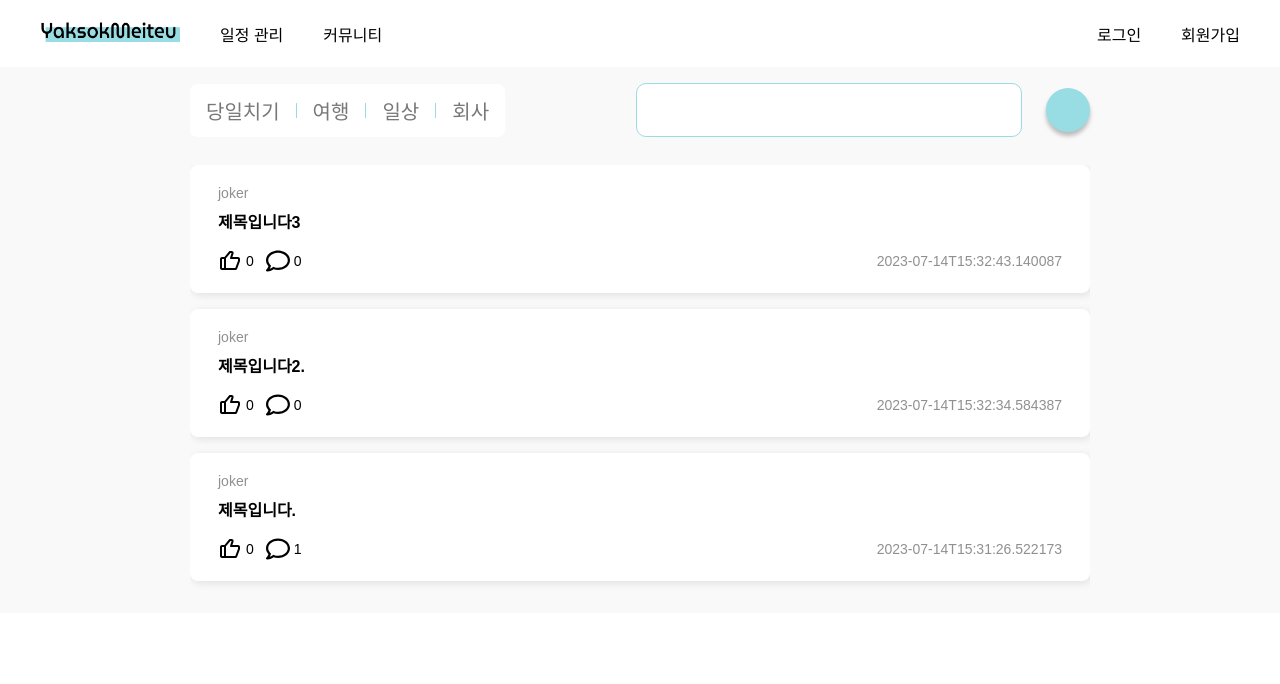
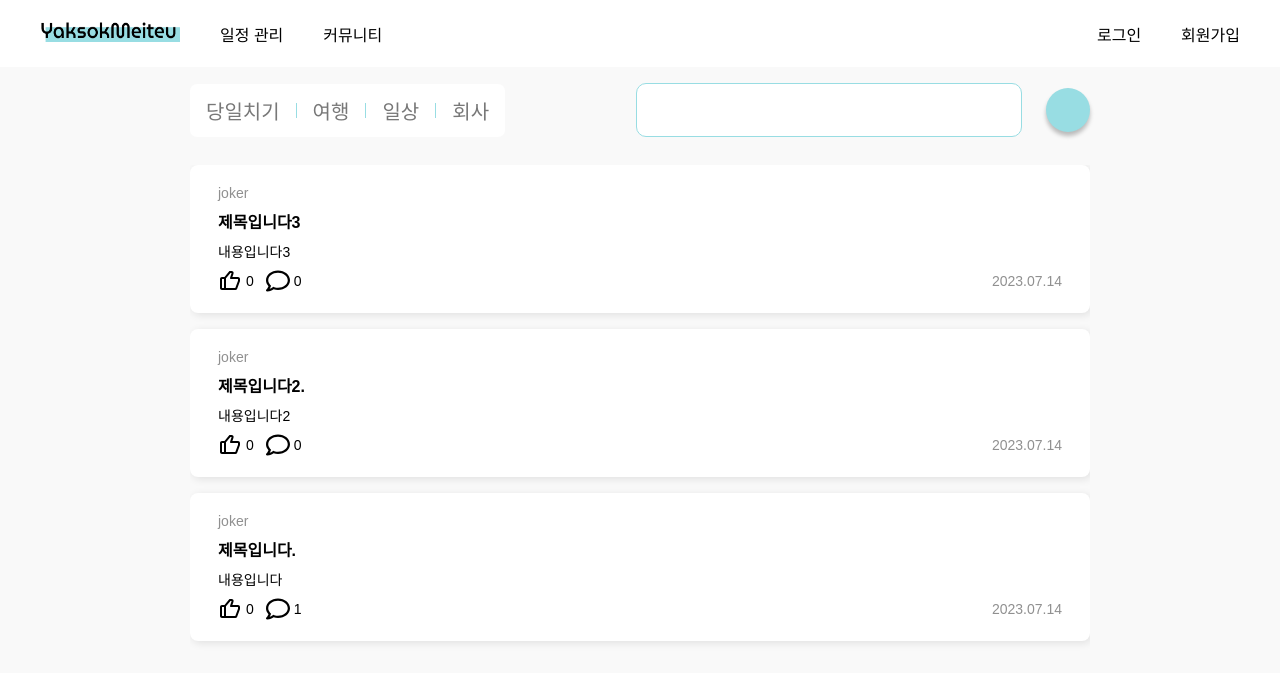
Before and after one commit to codestates-seb/seb44_main_032, a Vue app in the folder client/: page /community in a window 1280 px wide. Shown: the top 684 px of the page. Built offline with nearby package versions, Linux system fonts and the light colour scheme; some icons are missing.

Commit message:
feat : 마이페이지 날짜 라이브러리 추가

```diff
--- a/client/package.json
+++ b/client/package.json
@@ -12,6 +12,7 @@
   "dependencies": {
     "@tanstack/react-query": "^4.29.19",
     "axios": "^1.4.0",
+    "date-fns": "^2.30.0",
     "pretendard": "^1.3.8",
     "prismjs": "^1.29.0",
     "react": "^18.2.0",
--- a/client/src/components/Community/PostsCard.tsx
+++ b/client/src/components/Community/PostsCard.tsx
@@ -2,6 +2,7 @@ import styled from 'styled-components';
 import { Link } from 'react-router-dom';
 import { BiLike } from 'react-icons/bi';
 import { FaRegComment } from 'react-icons/fa';
+import { format } from 'date-fns';
 
 export interface PostCommunityInterface {
   communityId: number;
@@ -9,18 +10,19 @@ export interface PostCommunityInterface {
     nickname: string;
   };
   title: string;
-  content: string;
+  body: string;
   likes: number;
   comments: number;
   createdAt: string;
 }
 
 function PostsCard({ post }: { post: PostCommunityInterface }) {
+  const date = format(new Date(post.createdAt), 'yyyy.MM.dd');
   return (
     <PostsCardContainer to={`/community/${post.communityId}`}>
       <Nickname>{post.userInfo.nickname}</Nickname>
       <Title>{post.title}</Title>
-      <Content>{post.content}</Content>
+      <Content>{post.body}</Content>
       <BottomContainer>
         <ButtonsContainer>
           <LikesContainer>
@@ -32,7 +34,7 @@ function PostsCard({ post }: { post: PostCommunityInterface }) {
             {post.comments}
           </CommentsContainer>
         </ButtonsContainer>
-        <DateWrapper>{post.createdAt}</DateWrapper>
+        <DateWrapper>{date}</DateWrapper>
       </BottomContainer>
     </PostsCardContainer>
   );
```
Also changed, not shown: 1 other file (tests, documents, lock files or other folders).
